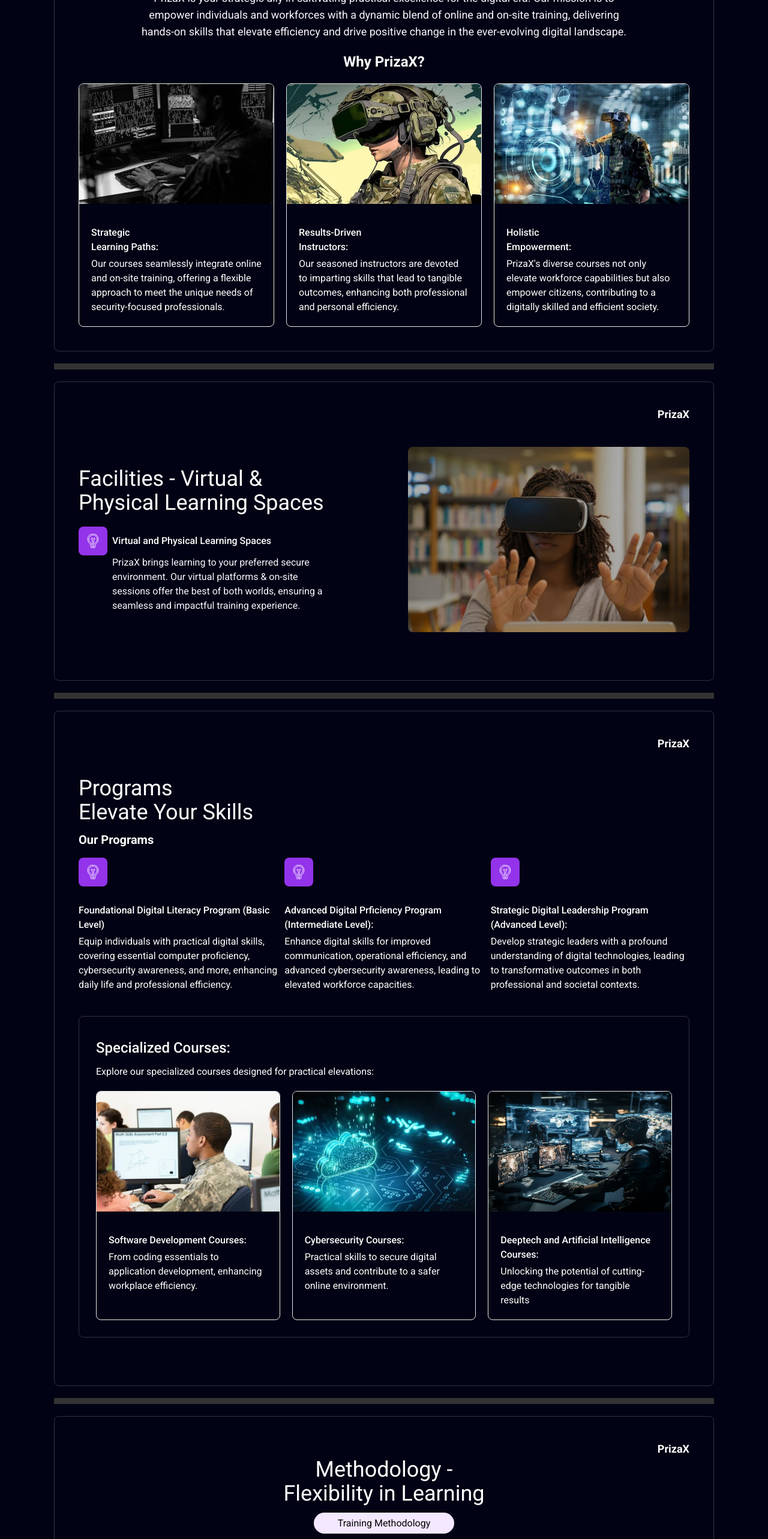
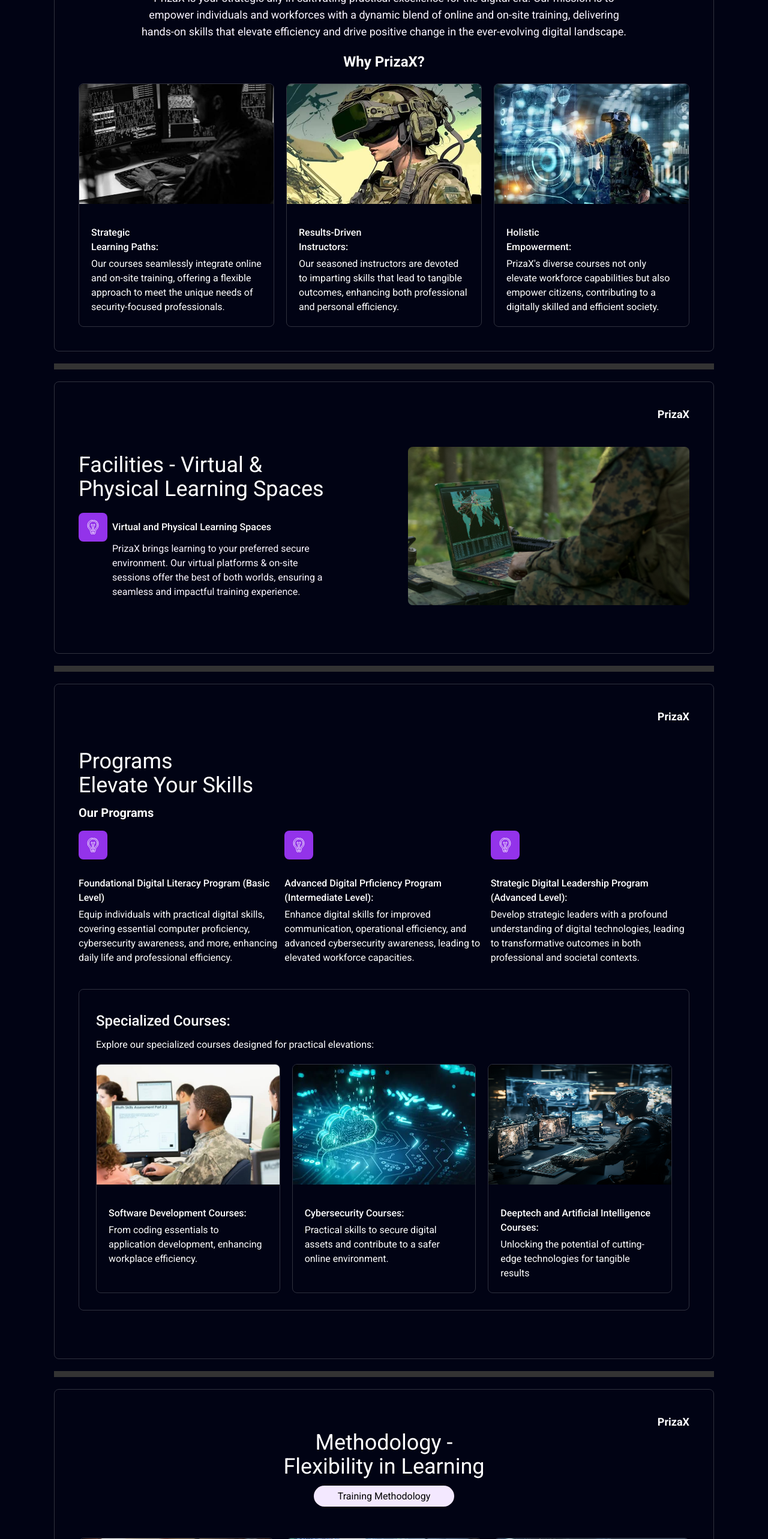
Before and after one commit to dexnis8/PrizaX, a React (Vite) app: page / in a window 1280 px wide. Shown: the part 1300-3866 px from the top of the page at 60% size. Built offline with nearby package versions, Linux system fonts and the light colour scheme; the HTML template or start-up script is replaced by a standard one.

Commit message:
images fixes

```diff
--- a/src/components/About.jsx
+++ b/src/components/About.jsx
@@ -68,7 +68,7 @@ and efficient society.`,
               <>
                 <div
                   key={item}
-                  className="border rounded-lg overflow-hidden duration-300 transition-transform"
+                  className="border  border-[rgb(47,49,62)] rounded-lg overflow-hidden duration-300 transition-transform"
                 >
                   <div className="rounded-lg oveflow-hidden h-[200px] mb-4 ">
                     <img
--- a/src/components/Methodology.jsx
+++ b/src/components/Methodology.jsx
@@ -22,7 +22,7 @@ export const Methodology = () => {
           </div>
 
           <div className="flex flex-col  sm:grid grid-cols-2 lg:grid-cols-3 gap-5 mt-10">
-            <div className="border rounded-lg overflow-hidden">
+            <div className="border  border-[rgb(47,49,62)] rounded-lg overflow-hidden">
               <div className="rounded-lg oveflow-hidden h-[200px] mb-4 ">
                 <img
                   src={`./assets/met1.webp`}
@@ -43,7 +43,7 @@ export const Methodology = () => {
               </div>
             </div>
 
-            <div className="border rounded-lg overflow-hidden">
+            <div className="border  border-[rgb(47,49,62)] rounded-lg overflow-hidden">
               <div className="rounded-lg oveflow-hidden h-[200px] mb-4 ">
                 <img
                   src={`./assets/met2.jpeg`}
@@ -64,7 +64,7 @@ export const Methodology = () => {
               </div>
             </div>
 
-            <div className="border rounded-lg overflow-hidden">
+            <div className="border  border-[rgb(47,49,62)] rounded-lg overflow-hidden">
               <div className="rounded-lg oveflow-hidden h-[200px] mb-4 ">
                 <img
                   src={`./assets/met3.jpeg`}
--- a/src/components/Partnership.jsx
+++ b/src/components/Partnership.jsx
@@ -10,7 +10,7 @@ export const Partnership = () => {
           PrizaX
         </h3>
         <div className=" items-center justify-between gap-20 flex flex-col lg:grid lg:grid-cols-10 my-10">
-          <div className="col-span-5 rounded-lg overflow-hidden border  ">
+          <div className="col-span-5 rounded-lg overflow-hidden   ">
             <img
               src="./assets/partner.jpeg"
               className="w-[100%] h-[100%]"
--- a/src/components/Programs.jsx
+++ b/src/components/Programs.jsx
@@ -108,7 +108,7 @@ export const Programs = () => {
                 <>
                   <div
                     key={item}
-                    className="border rounded-lg overflow-hidden duration-300 transition-transform"
+                    className="border border-[rgb(47,49,62)] rounded-lg overflow-hidden duration-300 transition-transform"
                   >
                     <div className="rounded-lg oveflow-hidden h-[200px] mb-4 ">
                       <img
```
Also changed, not shown: public/assets/facilities.jpeg, public/assets/partner.jpeg.
